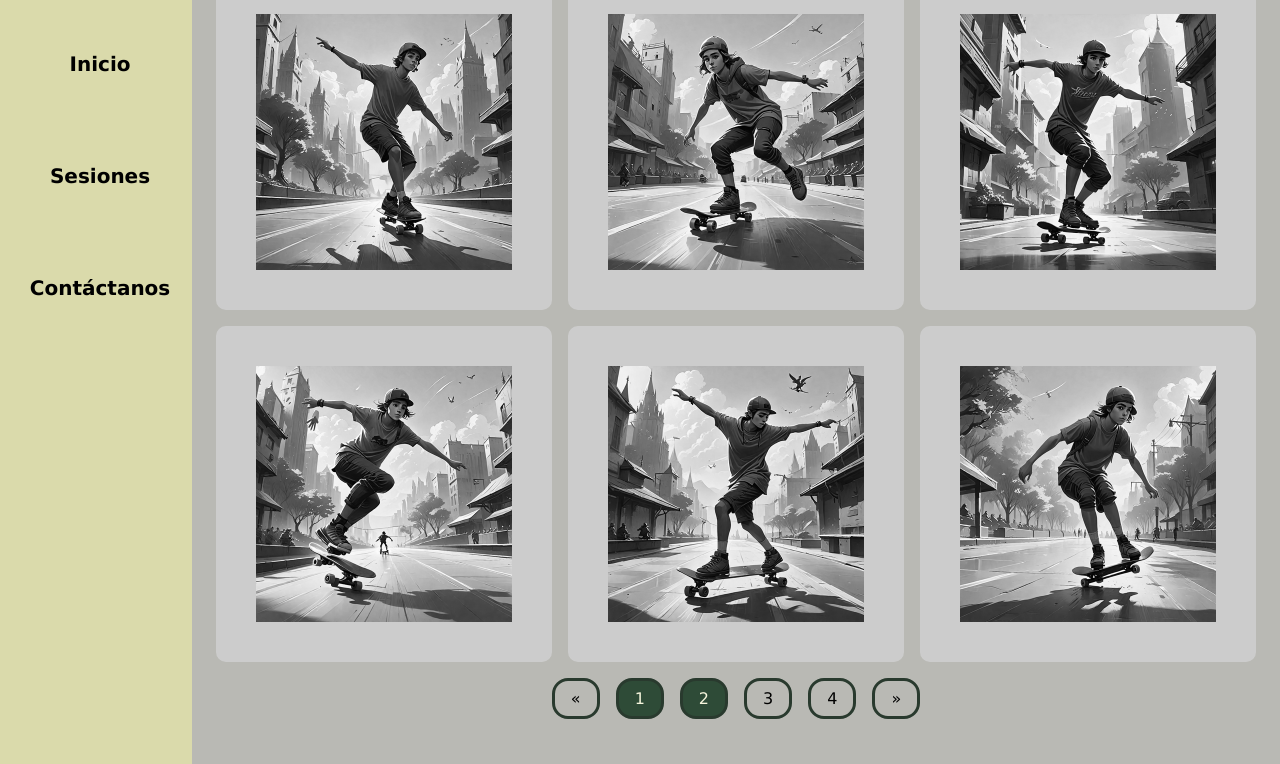
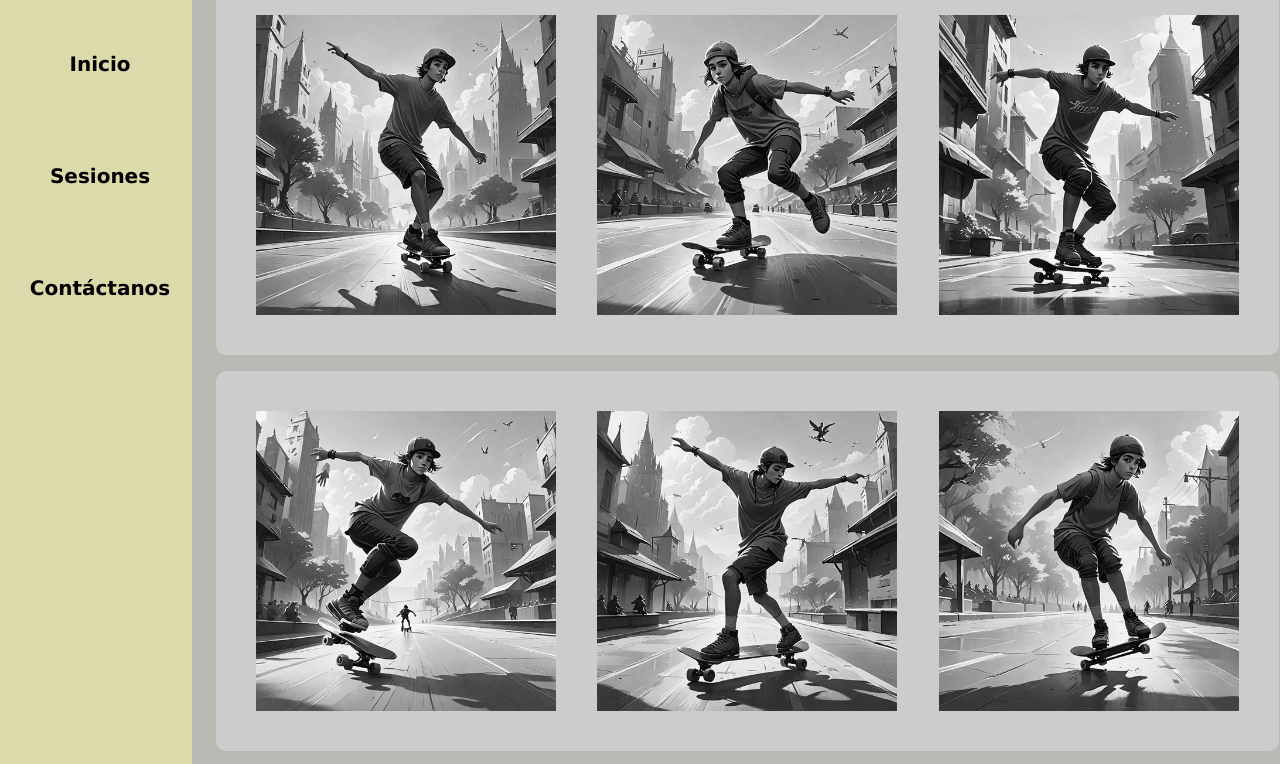
Before and after one commit to LuisCifuentesP/modulo2, a plain HTML site: page index.html in a window 1280 px wide. Shown: the part 137-901 px from the top of the page. Drawn offline with Linux system fonts and the light colour scheme.

Commit message:
ajustes de las imagenes

```diff
--- a/assets/css/style.css
+++ b/assets/css/style.css
@@ -39,7 +39,7 @@ li a{
 
 div h1 {
   display: flex;
-  margin-left: 12rem;
+  margin-left: 8rem;
 }
 
 
@@ -92,9 +92,14 @@ main {
   justify-content: center;
 }
 
+.imagenes{
+  padding-right:2rem;
+}
+
 .imagen {
   display: flex;
   flex-direction: column;
+  width: 380px;
   border-radius: 10px;
   background-color: #c3d3a8;
   filter: grayscale(100%);
@@ -164,7 +169,8 @@ footer {
 }
 
 
-@media (min-width: 1075px) {
+
+@media (min-width: 576px) {
   body {
     grid-template-areas: "aside search" "aside main" "footer footer";
     grid-template-columns: 15% auto;
--- a/index.html
+++ b/index.html
@@ -50,7 +50,7 @@
 
 
   <!-- imagenes -->
-  <main id="imagenes">
+  <main id="galeria">
     <div class="imagenes">
       <div class="imagen">
         <img src="./assets/img/1.png" alt="skater">
```
